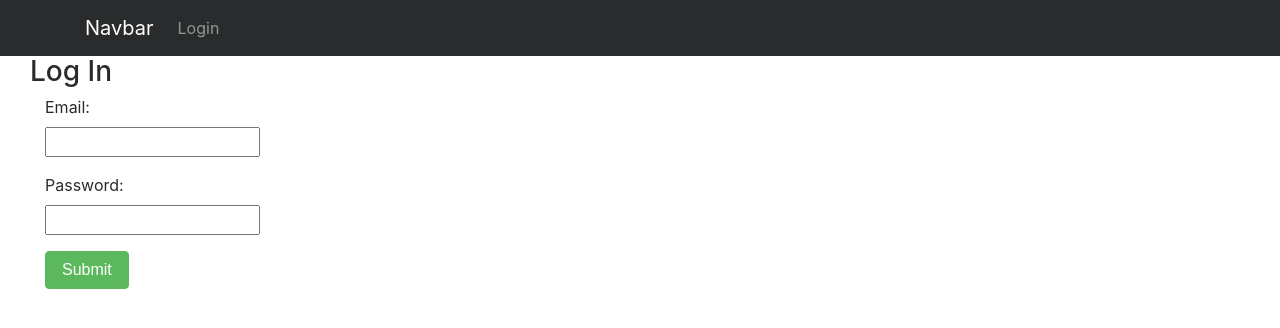
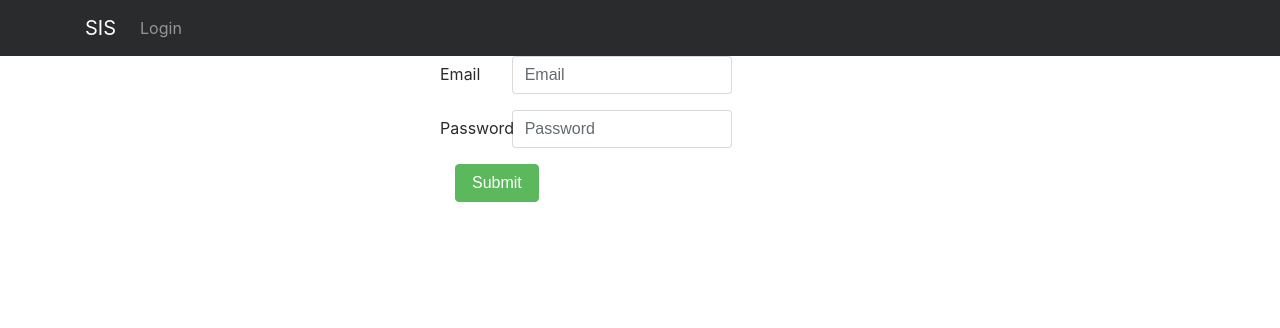
Before and after one commit to GGBusuioc/Coursework-planning-and-Time-management-tool, a Django app: page /logout_user/ in a window 1280 px wide. Shown: the top 328 px of the page. Run offline with Django 3.2, Linux system fonts and the light colour scheme; some libraries are stand-ins or nearby versions.

Commit message:
A coursework can be created. New login view

```diff
--- a/mysite/sis/forms.py
+++ b/mysite/sis/forms.py
@@ -15,6 +15,12 @@ class ModuleForm(forms.ModelForm):
     class Meta:
         model = Module
         fields = ['name', 'description']
+
+class CourseworkForm(forms.ModelForm):
+    class Meta:
+        model = Coursework
+        fields = ['title', 'description', 'start', 'end', 'percentage']
+        exclude = ("module",)
 
 class UserForm(forms.ModelForm):
     password = forms.CharField(widget=forms.PasswordInput)
--- a/mysite/sis/models.py
+++ b/mysite/sis/models.py
@@ -100,15 +100,18 @@ class User(AbstractBaseUser):
 class Module(models.Model):
     name = models.CharField(max_length=255, unique=True)
     description = models.CharField(max_length=255, blank=True, null=True)
-
+    credits = models.IntegerField(default=10)
     def __str__(self):
         return self.name
+
+
 
 class Coursework(models.Model):
     title = models.CharField(max_length=255, unique=True)
     start = models.CharField(max_length=255, default="unspecified")
     end = models.CharField(max_length=255, default="unspecified")
     description =  models.TextField(blank=True, null=True)
+    percentage = models.IntegerField(blank=True, null=True)
     module = models.ForeignKey(Module, on_delete=models.CASCADE)
 
     def __str__(self):
--- /dev/null
+++ b/mysite/sis/static/mystyle.css
@@ -0,0 +1,10 @@
+p {
+  text-align: center;
+  color: black;
+}
+
+.center-div
+{
+     margin: 0 auto;
+     width: 400px;
+}
--- a/mysite/sis/templates/sis/base.html
+++ b/mysite/sis/templates/sis/base.html
@@ -5,7 +5,9 @@
   <link rel="stylesheet" href="https://maxcdn.bootstrapcdn.com/bootstrap/4.0.0-alpha.6/css/bootstrap.min.css" integrity="sha384-rwoIResjU2yc3z8GV/NPeZWAv56rSmLldC3R/AZzGRnGxQQKnKkoFVhFQhNUwEyJ" crossorigin="anonymous">
   <link href='https://fonts.googleapis.com/css?family=Satisfy' rel='stylesheet' type='text/css'>
   <script src="https://ajax.googleapis.com/ajax/libs/jquery/1.12.0/jquery.min.js"></script>
-  <script src="https://maxcdn.bootstrapcdn.com/bootstrap/4.0.0-alpha.6/js/bootstrap.min.js" integrity="sha384-vBWWzlZJ8ea9aCX4pEW3rVHjgjt7zpkNpZk+02D9phzyeVkE+jo0ieGizqPLForn" crossorigin="anonymous"></script>
+  {% load static %}
+  <link rel='stylesheet' type="text/css" href={% static 'mystyle.css' %} />
+
   {% block script %} {% endblock %}
 </head>
 <body>
@@ -16,7 +18,13 @@
     <span class="navbar-toggler-icon"></span>
   </button>
   <div class="container">
-  <a class="navbar-brand" href="#">Navbar</a>
+  {% if request.session.logged_in == 'logged_in' %}
+
+  <a class="navbar-brand" href="/{{request.session.permission}}_redirect/">SIS</a>
+  {% else %}
+  <a class="navbar-brand" href="#">SIS</a>
+
+  {% endif %}
   <div class="collapse navbar-collapse" id="navbarNav">
     <ul class="navbar-nav">
 
@@ -45,6 +53,14 @@
       </li>
       {% endif %}
 
+      {% if request.session.permission == 'professor' %}
+      <li class="nav-item">
+        <a class="nav-link" href="{% url 'sis:taught_modules' %}">Taught Modules</a>
+      </li>
+      <li class="nav-item">
+        <a class="nav-link" href="{% url 'sis:create_coursework' %}">Create Coursework</a>
+      </li>
+      {% endif %}
 
 
 
--- a/mysite/sis/templates/sis/login.html
+++ b/mysite/sis/templates/sis/login.html
@@ -2,46 +2,55 @@
 
 {% block content %}
 
-<div class="container-fluid">
 
-    <div class="row">
-        <div class="col-sm-12 col-md-6">
-            <div class="panel panel-default">
-                <div class="panel-body">
-                    <h3>Log In</h3>
-                    {% if error_message %}
-                        <p><strong>{{ error_message }}</strong></p>
+
+ {% if messages %}
+   {% for message in messages %}
+     <div class="alert alert-danger" role="alert">
+       <p class="font-weight-bold">{{ message }} </p>
+     </div>
+
+   {% endfor %}
 {% endif %}
+
+
+
+
+<div class="container">
+  <div class="center-div">
   <form class="form-horizontal" role="form" action="{% url 'sis:login_user'%}" method="post" enctype="multipart/form-data">
-                        {% csrf_token %}
-                        <div class="form-group">
-                            <label class="control-label col-sm-2" for="id_username">
-                                Email:
-                            </label>
-                            <div class="col-sm-10">
-                                <input maxlength="30" name="email" type="email">
+
+    <div class="form-group row">
+      <label for="inputEmail" class="col-sm-2 col-form-label ">Email</label>
+      <div class="col-sm-7">
+        <input type="email" name="email" class="form-control" placeholder="Email">
       </div>
     </div>
-                        <div class="form-group">
-                            <label class="control-label col-sm-2" for="id_password">
-                                Password:
-                            </label>
-                            <div class="col-sm-10">
-                                <input maxlength="30" name="password" type="password">
+    {% csrf_token %}
+    <div class="form-group row">
+
+      <label for="inputPassword" class="col-sm-2 col-form-label ">Password</label>
+      <div class="col-sm-7">
+        <input type="password" name="password" class="form-control" placeholder="Password">
+
     </div>
+
     </div>
     <div class="form-group">
         <div class="col-sm-offset-2 col-sm-10">
             <button type="submit" class="btn btn-success">Submit</button>
         </div>
     </div>
+
   </form>
 </div>
 
 </div>
 </div>
-    </div>
 
-</div>
+
+
+
+
 
 {% endblock %}
--- a/mysite/sis/templates/sis/staff_home.html
+++ b/mysite/sis/templates/sis/staff_home.html
@@ -2,8 +2,12 @@
 
 {% block content %}
 
-Welcome to STAFF HOME
+<div class="container">
+  <font size="18">Staff {{ user.email }}.</font>
+  <br>
+  <font size="18">--- Details incomming ---</font>
 
+</div>
 
 
 {% endblock %}
--- a/mysite/sis/urls.py
+++ b/mysite/sis/urls.py
@@ -10,7 +10,11 @@ urlpatterns = [
     path('', views.index, name="index"),
     path('staff_redirect/', views.staff_redirect, name="staff_redirect"),
     path('student_redirect/', views.student_redirect, name="student_redirect"),
+    path('professor_redirect/', views.professor_redirect, name="professor_redirect"),
+
     path('coursework_scheduler/', views.coursework_scheduler, name="coursework_scheduler"),
+    path('taught_modules/', views.taught_modules, name="taught_modules"),
+    path('create_coursework/', views.create_coursework, name="create_coursework"),
 
     path('create_module/', views.create_module, name="create_module"),
     path('coursework_details/<int:module_id>/<int:coursework_id>/', views.coursework_details, name='coursework_details'),
--- a/mysite/sis/views.py
+++ b/mysite/sis/views.py
@@ -19,17 +19,23 @@ from django.template.response import TemplateResponse
 from .forms import *
 import json
 
+from django.contrib import messages
+
 
 @csrf_exempt
 def login_user(request):
     if request.method == "POST":
-        email = request.POST['email']
-        password = request.POST['password']
+        email = request.POST.get('email')
+        password = request.POST.get('password')
+
         user = authenticate(email=email, password=password)
+
+
 
 
         if user is not None:
             if user.is_active:
+
                 login(request, user)
                 request.session['user_id'] = user.id
                 request.session['user_email'] = user.email
@@ -38,15 +44,31 @@ def login_user(request):
                     request.session['logged_in'] = 'logged_in'
                     return HttpResponseRedirect('/student_redirect/')
 
-                    return render(request, 'sis/student_home.html', {'var': 'var'})
                 elif user.is_professor:
-                    return render(request, 'sis/professor_home.html')
+                    request.session['permission'] = 'professor'
+                    request.session['logged_in'] = 'logged_in'
+
+                    return HttpResponseRedirect('/professor_redirect/')
                 elif user.is_staff:
+
                     request.session['permission'] = 'staff'
                     request.session['logged_in'] = 'logged_in'
                     return HttpResponseRedirect('/staff_redirect/')
             else:
                 return render(request, {'error_message':'Invalid login'})
+        else:
+            # if there is no user with that Email
+            user_object = User.objects.filter(email=email)
+            if user_object:
+                messages.error(request, 'Wrong password input!')
+
+            else:
+                messages.error(request, 'Wrong email input!')
+
+
+
+
+
     return render(request, 'sis/login.html')
 
 
@@ -62,29 +84,19 @@ def index(request):
     return render(request, 'sis/index.html')
 
 
-#@login_required
-def create_module(request):
-    print(request.user)
-    if not request.user.is_staff:
-        return HttpResponseRedirect('/login_user/')
-
-    form = ModuleForm(request.POST or None)
-    if form.is_valid():
-        name = request.POST['name']
-        description = request.POST['description']
-
-        Module.objects.create(name=name, description=description)
-    return render(request,'sis/create_module.html')
 
 
 
 def coursework_scheduler(request):
     modules = UserModuleMembership.objects.filter(user__id=request.session['user_id'])
-    print("These are the modules that the student is enrolled into")
+
+    modules_list = []
+
     coursework_objects = []
     for module in modules:
         courseworks = Coursework.objects.filter(module__id = module.module_id )
         coursework_objects.append(courseworks)
+        modules_list.append(str(module.module))
 
 
     coursework_list = []
@@ -95,23 +107,24 @@ def coursework_scheduler(request):
             coursework_payload['title'] = coursework.title
             coursework_payload['start'] = coursework.start
             coursework_payload['end'] = coursework.end
+            coursework_payload['percentage'] = coursework.percentage
+
             module = Module.objects.get(name = coursework.module)
             coursework_payload['module_id'] = module.id
+            coursework_payload['module_name'] = module.name
+            print(coursework_payload)
             coursework_list.append(coursework_payload)
 
 
-    return render(request, 'sis/coursework_scheduler.html', {'coursework_list' : coursework_list})
+    return render(request, 'sis/coursework_scheduler.html', {'coursework_list' : coursework_list, 'modules_list' : modules_list})
 
 
 
 def staff_redirect(request):
     return render(request, 'sis/staff_home.html')
 
-
-
-
 def professor_redirect(request):
-    return HttpResponse("You have been redirected to professor view")
+    return render(request, 'sis/professor_home.html')
 
 
 def student_redirect(request):
@@ -125,3 +138,50 @@ def coursework_details(request, module_id, coursework_id):
     # get its specifications
     print("here should be the coursework specifications")
     return render(request, 'sis/coursework_details.html', {'module_id' : module_id, 'coursework_id' : coursework_id, 'coursework_details': coursework.description, 'coursework_title':coursework.title})
+
+def taught_modules(request):
+    modules = UserModuleMembership.objects.filter(user__id=request.session['user_id'])
+    modules_list = []
+    for module in modules:
+        modules_list.append(str(module.module))
+    print(modules_list)
+    return render(request, 'sis/taught_modules.html', {'modules_list': modules_list})
+
+
+def create_module(request):
+    if not request.user.is_staff:
+        return HttpResponseRedirect('/login_user/')
+
+    form = ModuleForm(request.POST or None)
+    print(form.is_valid())
+
+    if form.is_valid():
+        name = request.POST['name']
+        description = request.POST['description']
+
+        Module.objects.create(name=name, description=description)
+    return render(request,'sis/create_module.html')
+
+
+
+
+def create_coursework(request):
+    if not request.user.is_professor:
+        return HttpResponseRedirect('/login_user/')
+
+    form = CourseworkForm(request.POST or None)
+
+    # print(form.errors.as_data())
+    # print(form.is_valid())
+    if form.is_valid():
+
+        module = Module.objects.get(name=request.POST['module'])
+        title = request.POST['title']
+        description = request.POST['description']
+        start = request.POST['start']
+        end = request.POST['end']
+        percentage = request.POST['percentage']
+
+        Coursework.objects.create(title=title, description=description, start=start, end=end, module=module, percentage=percentage)
+
+    return render(request,'sis/create_coursework.html')
```
Also changed, not shown: mysite/sis/templates/sis/coursework_scheduler.html (+35 -7 lines), mysite/sis/templates/sis/create_coursework.html (added, +80 -0 lines), mysite/sis/templates/sis/professor_home.html (+6 -1 lines), mysite/sis/templates/sis/student_home.html (+7 -1 lines), mysite/sis/templates/sis/taught_modules.html (added, +12 -0 lines), mysite/db.sqlite3, mysite/sis/migrations/0010_coursework_percentage.py (added), mysite/sis/migrations/0011_module_credits.py (added). Lines whose indentation alone changed are shown as unchanged.
